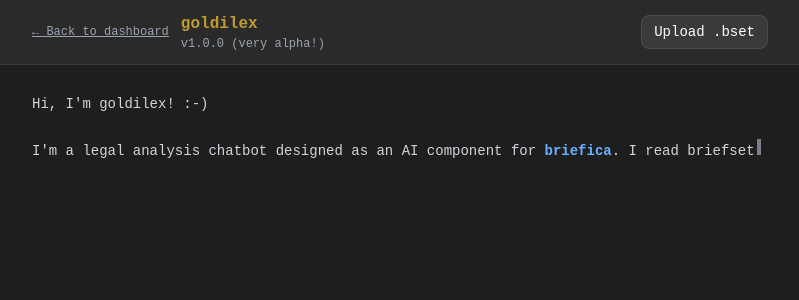
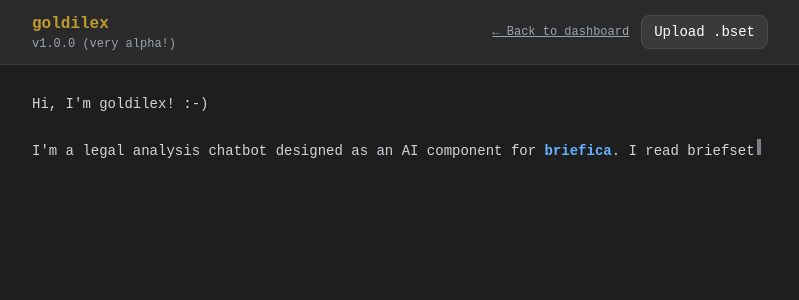
Before and after one commit to nhalws/goldilex, a Next.js app: page / in a window 1280 px wide. Shown: the top 300 px of the page, without its empty margins (240-1039 px from the left). Built offline with nearby package versions, Linux system fonts and the light colour scheme.

Commit message:
Update main welcome page

```diff
--- a/src/app/page.tsx
+++ b/src/app/page.tsx
@@ -196,19 +196,19 @@ Format bold text like this: **text to bold**`
       <header className="flex-shrink-0 border-b border-[#3a3a3a] bg-[#2a2a2a]">
         <div className="max-w-3xl mx-auto px-4 py-3 flex items-center justify-between">
           <div className="flex items-center gap-3">
+            <div>
+              <h1 className="text-base font-semibold" style={{color: '#BF9B30'}}>goldilex</h1>
+              <p className="text-xs text-gray-400">v1.0.0 (very alpha!)</p>
+            </div>
+          </div>
+
+          <div className="flex items-center gap-3">
             <a
               href="https://briefica.com/dashboard"
               className="text-xs text-gray-400 hover:text-white underline"
             >
               ← Back to dashboard
             </a>
-            <div>
-              <h1 className="text-base font-semibold" style={{color: '#BF9B30'}}>goldilex</h1>
-              <p className="text-xs text-gray-400">v1.0.0 (very alpha!)</p>
-            </div>
-          </div>
-
-          <div>
             <input
               ref={fileInputRef}
               type="file"
```
